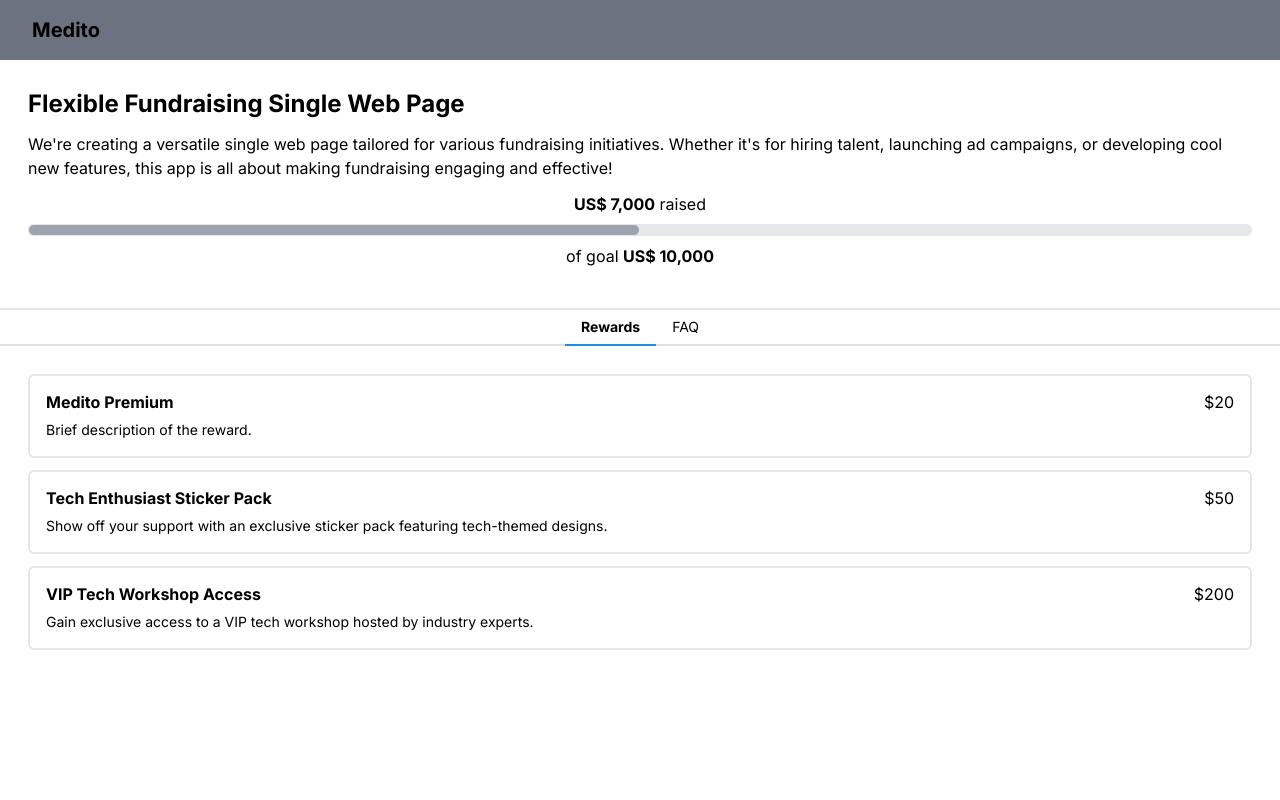
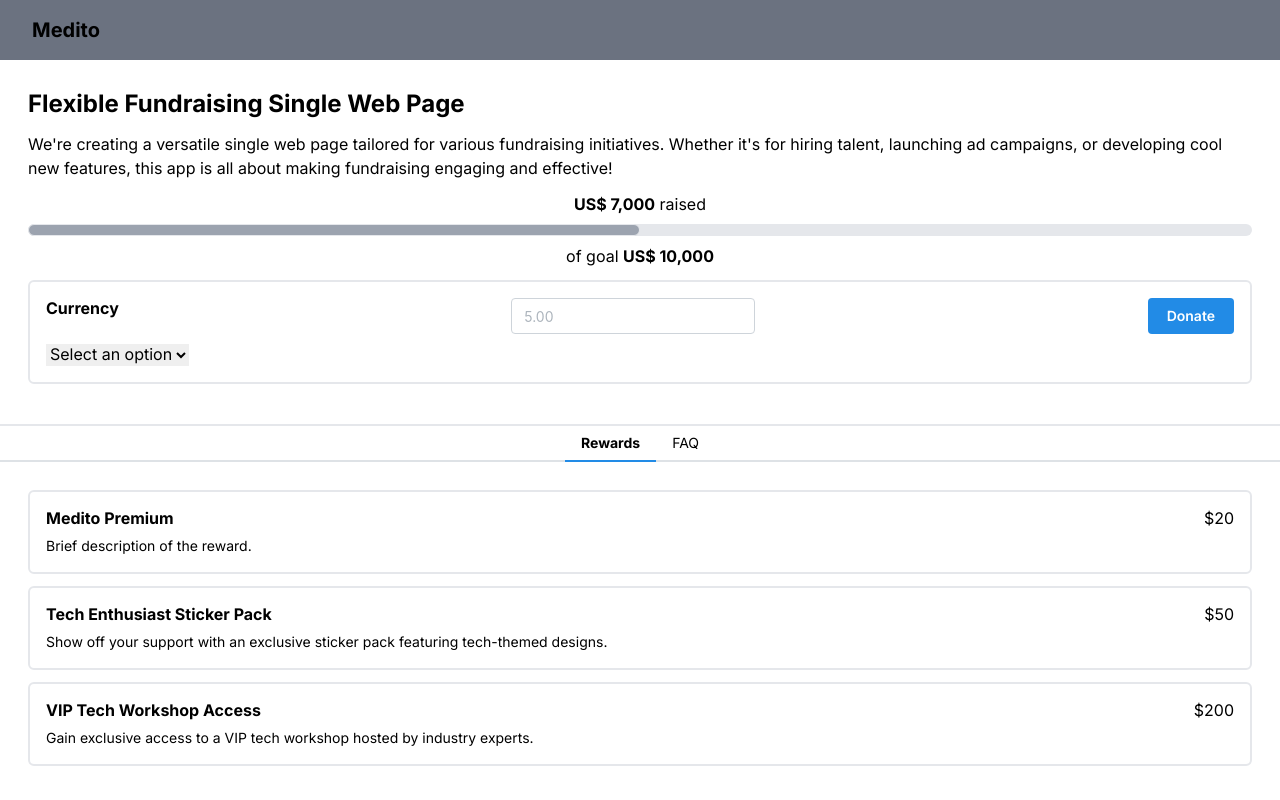
Before and after one commit to bensuwun/medito-fundraising, a Next.js app: page / in a window 1280 px wide. Built offline with nearby package versions, Linux system fonts and the light colour scheme.

Commit message:
Added donation and stripe checkout

```diff
--- a/package.json
+++ b/package.json
@@ -13,7 +13,8 @@
     "@mantine/hooks": "^7.4.1",
     "next": "14.0.4",
     "react": "^18",
-    "react-dom": "^18"
+    "react-dom": "^18",
+    "stripe": "^14.12.0"
   },
   "devDependencies": {
     "@types/node": "^20",
--- /dev/null
+++ b/src/app/api/createCheckoutSession/route.ts
@@ -0,0 +1,36 @@
+import { NextResponse } from "next/server"
+import Stripe from 'stripe'
+
+const stripe = new Stripe(process.env.STRIPE_SECRET_KEY!)
+
+export  async function POST(request: Request) {
+    try {
+        const origin= await request.headers.get('origin')
+        // console.log(origin)
+        const data = await request.json()
+        // console.log(data)
+        const session = await stripe.checkout.sessions.create({
+            mode: 'payment',
+            line_items: [
+                {
+                    price_data: {
+                        currency: data.currency.toLowerCase(),
+                        unit_amount: data.amount * 100,
+                        product: 'prod_PNbPD7NTXEACv1'
+                    },
+                    quantity: 1
+
+                },
+            ],
+            success_url: `${origin}/?success=true`,
+            cancel_url: `${origin}/?canceled=true`,
+        })
+        console.log(session.url)
+        return NextResponse.json({ session })
+    } catch (err) {
+        if (err instanceof Stripe.errors.StripeError) {
+            const { message } = err
+            return NextResponse.json({ message }, { status: err.statusCode })
+          }
+    }
+}
--- /dev/null
+++ b/src/components/Dropdown.tsx
@@ -0,0 +1,31 @@
+import React, { useState, ChangeEvent } from 'react';
+
+interface DropdownProps {
+  options: string[];
+  onSelect: (selectedOption: string) => void;
+}
+
+const Dropdown: React.FC<DropdownProps> = ({ options, onSelect }) => {
+    const [selectedOption, setSelectedOption] = useState<string | null>(null);
+
+    const handleSelect = (event: ChangeEvent<HTMLSelectElement>) => {
+        const option = event.target.value;
+        setSelectedOption(option);
+        onSelect(option);
+    };
+
+    return (
+        <div className="dropdown">
+        <select value={selectedOption || ''} onChange={handleSelect}>
+            <option value="" disabled>Select an option</option>
+            {options.map((option) => (
+            <option key={option} value={option}>
+                {option}
+            </option>
+            ))}
+        </select>
+        </div>
+    );
+};
+
+export default Dropdown;
--- /dev/null
+++ b/src/components/project/Donate.tsx
@@ -0,0 +1,53 @@
+"use client";
+
+import React, { useState } from 'react';
+import Dropdown from '../Dropdown';
+import { Button, TextInput } from '@mantine/core';
+import '@mantine/core/styles.css';
+
+const options = ['EUR', 'USD', 'CAD'];
+type donationObj = {
+    amount: string,
+    currency: string
+}
+
+export default function Donate() {
+    const [selectedOption, setSelectedOption] = useState('');
+    const [textInputValue, setTextInputValue] = useState('');
+
+    const handleClick = async () => {
+        const data: donationObj = {
+            amount: textInputValue,
+            currency: selectedOption
+        }
+        const result = await fetch('/api/createCheckoutSession', {
+            method: 'POST',
+            body: JSON.stringify(data, null),
+            headers: {
+                'content-type': 'application/json',
+            },
+        })
+        const url = await result.json();
+        console.log(url.session.url)
+        window.location.href = url.session.url;
+    };
+
+    const handleSelect = (selectedOption: string) => {
+        setSelectedOption(selectedOption);
+    };
+
+    return (
+        <div className="border-2 p-4 flex flex-col gap-2 rounded-md">
+            <div className="flex justify-between gap-6 leading-5">
+                <p className="h-full font-bold">Currency</p>
+                <TextInput
+                    placeholder="5.00"
+                    value={textInputValue}
+                    onChange={(event) => setTextInputValue(event.currentTarget.value)}
+                />
+                <Button onClick={handleClick}>Donate</Button>
+            </div>
+            <Dropdown options={options} onSelect={handleSelect} />
+        </div>
+    );
+};
--- a/src/components/project/ProjectDetails.tsx
+++ b/src/components/project/ProjectDetails.tsx
@@ -1,4 +1,5 @@
 import Progress from "./Progress";
+import Donate from "./Donate";
 
 /**
  * Displays the title, description, and the current progress and target goal of the fundraising initiative.
@@ -7,11 +8,13 @@ export default function ProjectDetails (
     {
         name,
         description,
-        targetAmt
+        targetAmt,
+        currency
     } : {
         name: string,
         description: string,
-        targetAmt: number
+        targetAmt: number,
+        currency: string
     })
 {
     return (
@@ -22,6 +25,7 @@ export default function ProjectDetails (
             <Progress />
 
             {/* Donate Button */}
+            <Donate />
             <div>
 
             </div>
```
Also changed, not shown: 2 other files (tests, documents, lock files or other folders).
